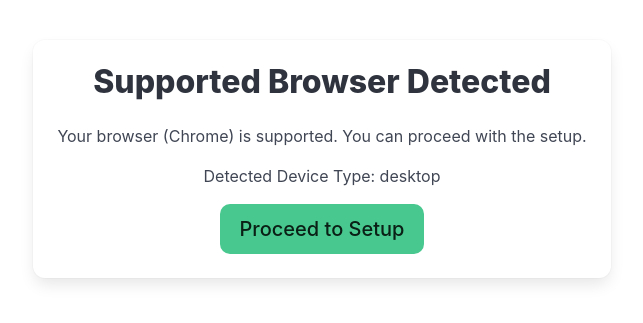
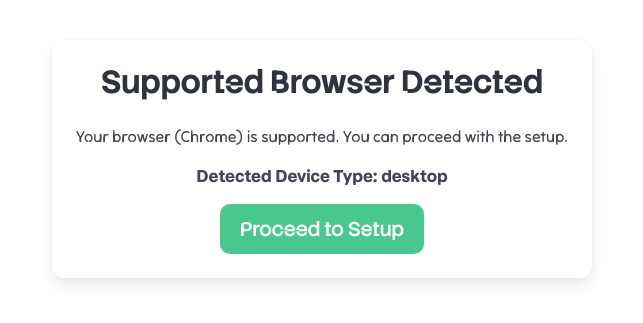
Before and after one commit to Mizumo-prjkt/openattendance, a website: page setup/index.html in a window 1280 px wide. Shown: the part 241-564 px from the top of the page, without its empty margins (318-961 px from the left). Drawn offline with nearby package versions, Linux system fonts and the light colour scheme.

Commit message:
some styling

```diff
--- a/setup/assets/css/detect-browser.css
+++ b/setup/assets/css/detect-browser.css
@@ -8,3 +8,20 @@
     min-height: 100%;
 
 }
+
+#status-detection-header {
+    font-family: 'Stack Sans Notch', sans-serif;
+}
+
+#status-detection-body  {
+    font-family: 'Tilt Neon', sans-serif;
+}
+
+#additional-texts {
+    font-family: 'Momo Trust Display', sans-serif;
+}
+
+#button-dynamic {
+    color: white;
+    font-family: 'Stack Sans Notch', sans-serif;
+}
--- a/setup/index.html
+++ b/setup/index.html
@@ -16,6 +16,7 @@
     <title>Checking...</title>
     <script src="/assets/js/detect-browser.js"></script>
     <link rel="stylesheet" href="/assets/css/detect-browser.css">
+    <link rel="stylesheet" href="/assets/css/fontstyle.css">
     <link rel="stylesheet" href="/modules/bulma/css/bulma.min.css">
 </head>
 <body>
@@ -27,7 +28,7 @@
                     <p class="has-text-centered" id="status-detection-body">Please wait while we check your browser type to provide the best setup experience.</p>
                     <p class="has-text-centered" id="additional-texts"></p>
                     <div class="has-text-centered">
-                        <button class="button is-link is-medium" style="display:none;" id="button-dynamic">Go Forward</button>
+                        <a href="#" class="button is-link is-medium" style="display:none;" id="button-dynamic">Go Forward</a>
                     </div>
                 </div>
             </div>
```
